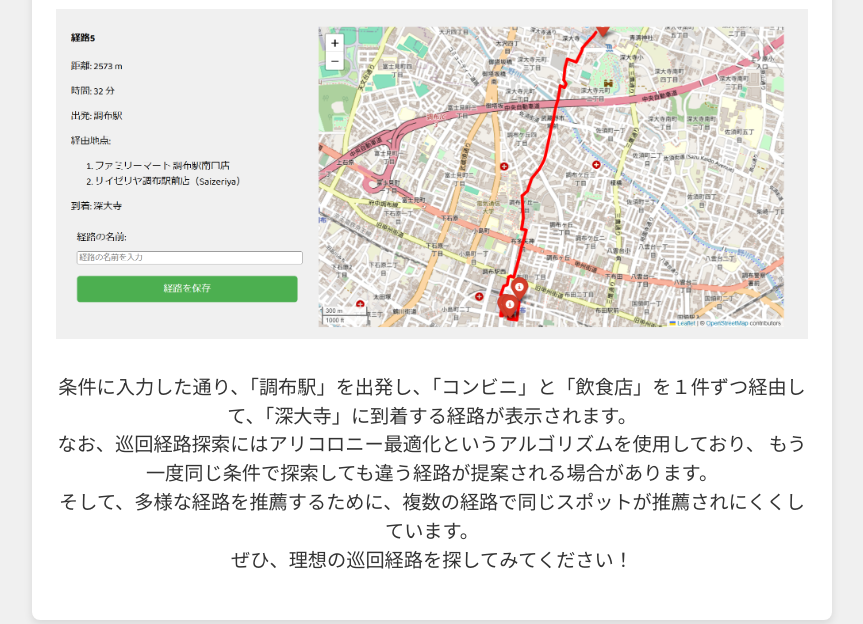
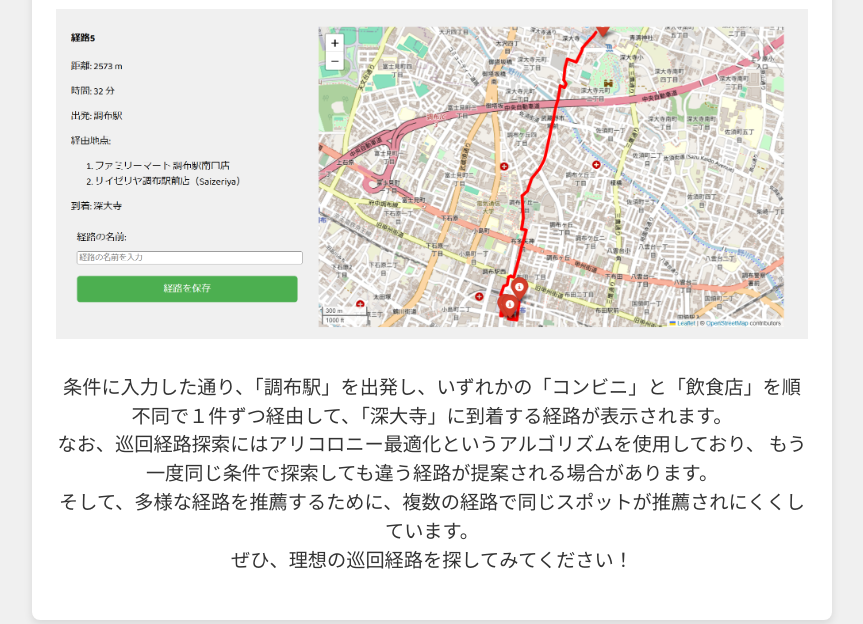
Before and after one commit to KeiNagaoka/routing_System, a Django app: page /instruction/ in a window 1280 px wide. Shown: the part 3261-3885 px from the top of the page, without its empty margins (208-1071 px from the left). Run offline with Django 5.2, Linux system fonts and the light colour scheme; the visitor is signed in with stand-in values (Sample User, id 1); parts of the project's set-up code (start-up, migrations or seed data) failed here and were passed over.

Commit message:
Update instruction.html

```diff
--- a/routing/templates/instruction.html
+++ b/routing/templates/instruction.html
@@ -49,7 +49,7 @@
             <img src="{% static 'img/example_keiro5.png' %}" alt="経路5" class="feature-image">
 
             <br>
-            条件に入力した通り、「調布駅」を出発し、「コンビニ」と「飲食店」を１件ずつ経由して、「深大寺」に到着する経路が表示されます。
+            条件に入力した通り、「調布駅」を出発し、いずれかの「コンビニ」と「飲食店」を順不同で１件ずつ経由して、「深大寺」に到着する経路が表示されます。
             <br>
             なお、巡回経路探索にはアリコロニー最適化というアルゴリズムを使用しており、
             もう一度同じ条件で探索しても違う経路が提案される場合があります。<br>
```
